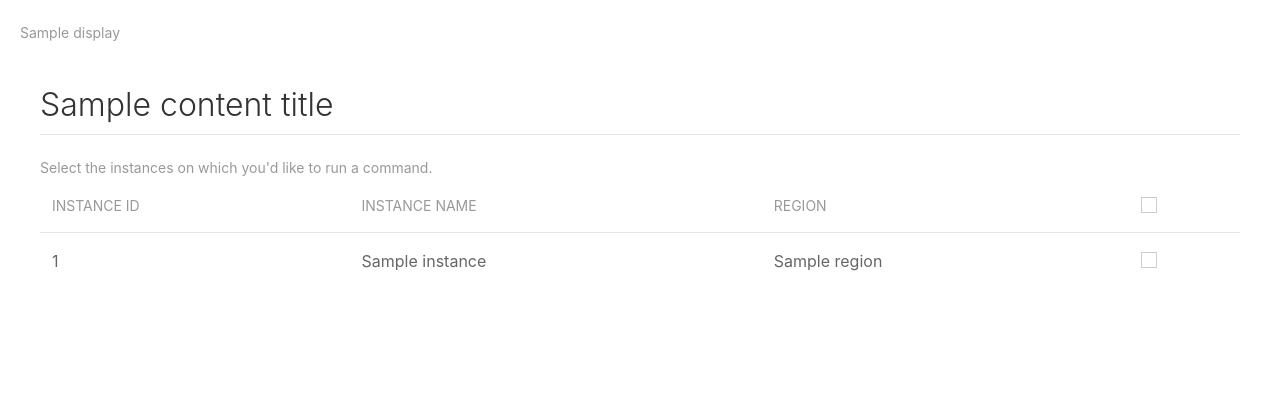
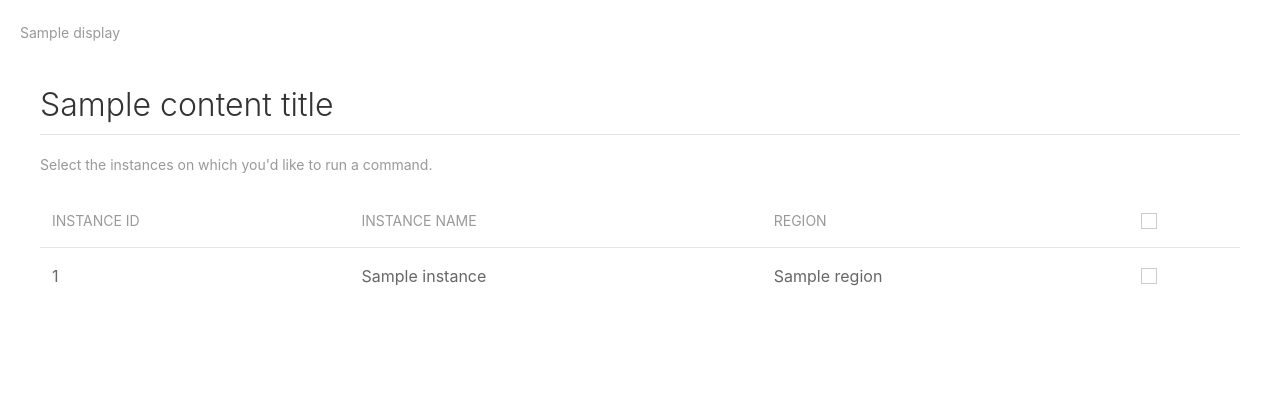
Before and after one commit to brianwalborn/cloud-browser, a Flask app: template cloud_browser/templates/ssm/send_ssm_command/select_instances.html in a window 1280 px wide. Shown: the part 80-500 px from the top of the page. Run offline with Flask 2, Linux system fonts and the light colour scheme; the template is opened without the code that fills it: most values are stand-ins (such as "Sample title", 1, 10 or a date in 2020).

Commit message:
Fixed visual formatting on select_instances.html

```diff
--- a/cloud_browser/templates/ssm/send_ssm_command/select_instances.html
+++ b/cloud_browser/templates/ssm/send_ssm_command/select_instances.html
@@ -1,7 +1,7 @@
 {% extends 'shared/content.html' %}
 
 {% block data %}
-    <span class="uk-text-meta">Select the instances on which you'd like to run a command.</span>
+    <p class="uk-text-meta">Select the instances on which you'd like to run a command.</p>
     <form method="POST">
         <table class="uk-table uk-table-divider">
             <thead>
```
